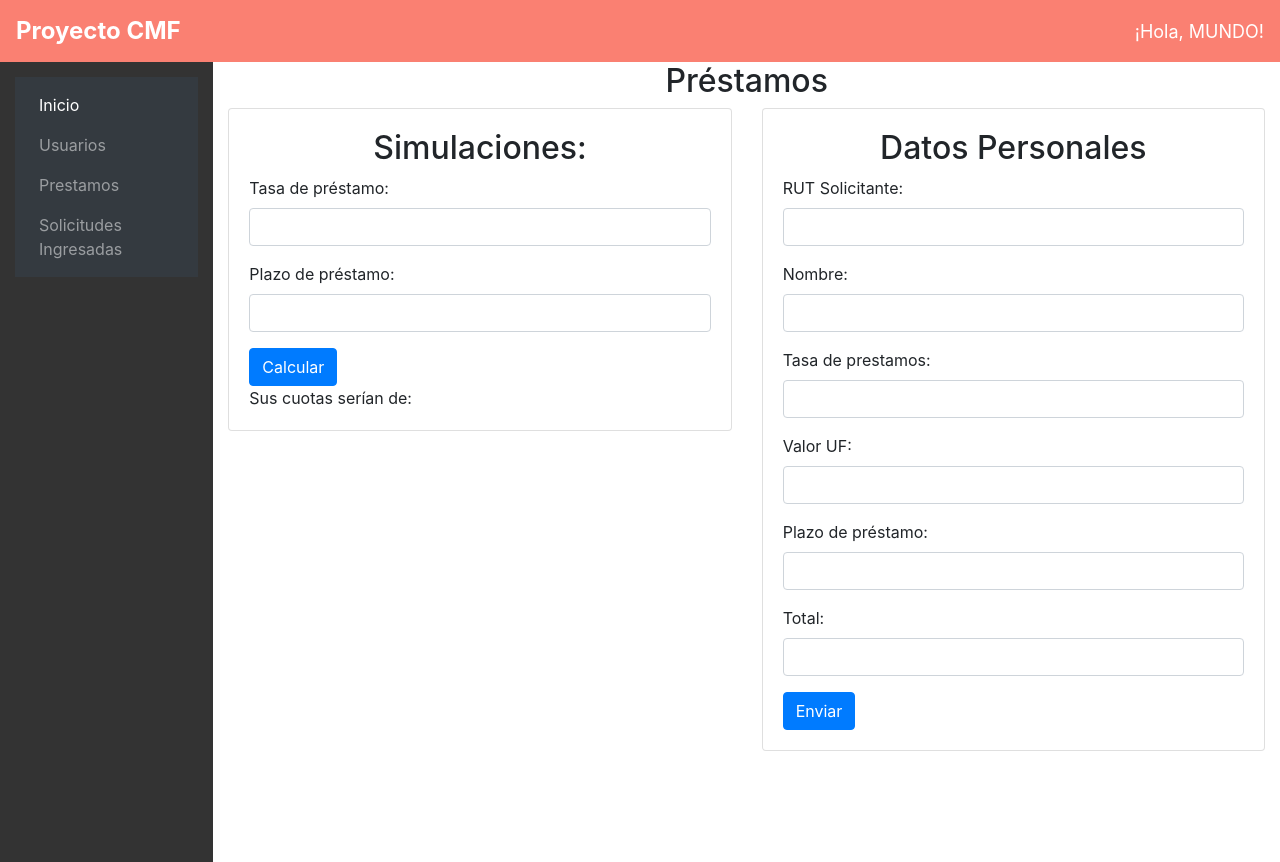
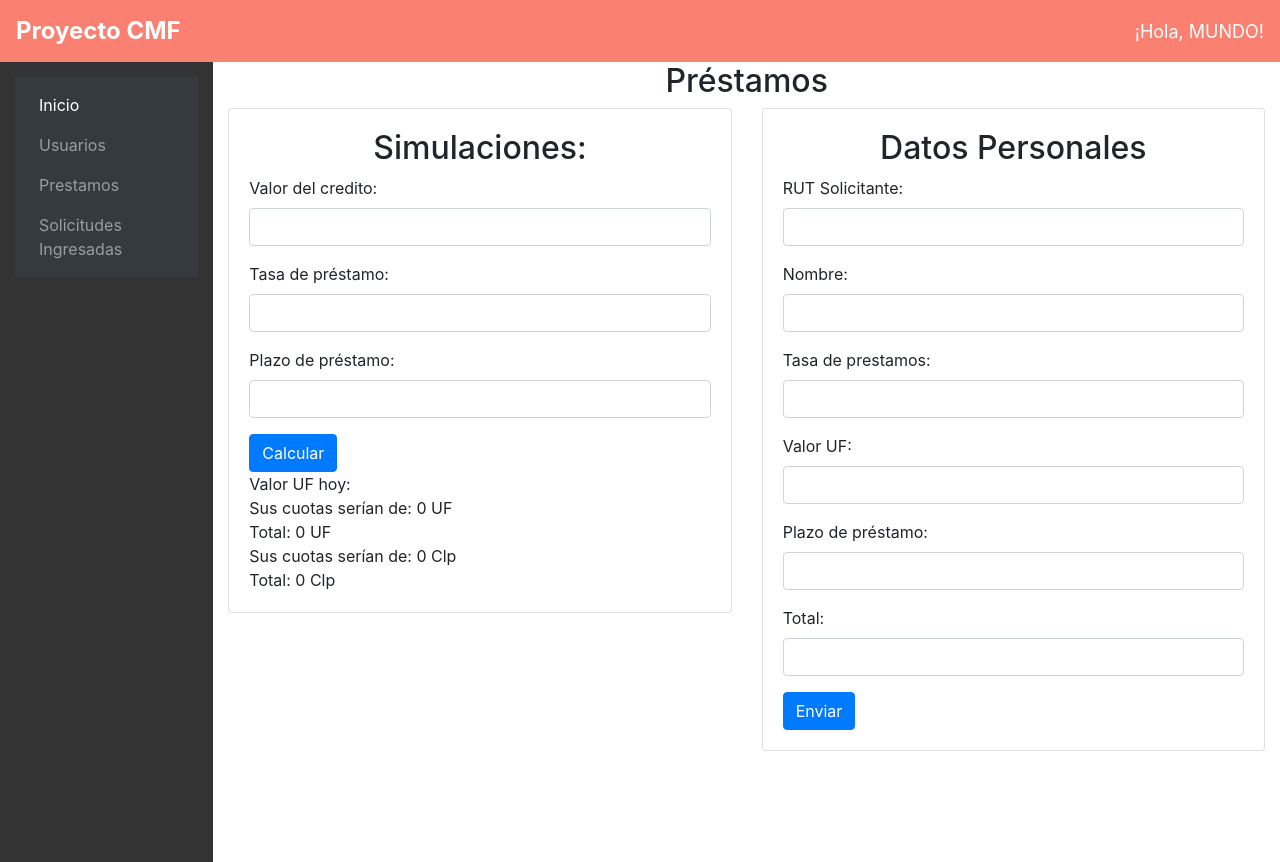
Before and after one commit to benjas909/IS-Grupo-16, a React (Create React App) app in the folder frontend/: page /sim in a window 1280 px wide. Built offline with nearby package versions, Linux system fonts and the light colour scheme; no server answers; the HTML template or start-up script is replaced by a standard one.

Commit message:
connect to API, functional sim calc
todo: fix total and clp conversions

```diff
--- a/frontend/src/views/sims/index.jsx
+++ b/frontend/src/views/sims/index.jsx
@@ -5,11 +5,17 @@ import axios from 'axios';
 export default function Index() {
   const history = useHistory();
 
+
   const [formData, setFormData] = useState({
+    valorCredito: '',
     tasa: '',
     plazo: '',
-    calculo: '',
-  });
+    cuotaUF: '0',
+    totalUF: '0',
+    cuotaClp: '0',
+    totalClp: '0',
+  })
+
   const [cuota, setCuota] = useState('');
   const [rut, setRut] = useState('');
   const [nombre, setNombre] = useState('');
@@ -18,22 +24,54 @@ export default function Index() {
   const [total, setTotal] = useState('');
   const [tasaP, setTasaP] = useState('');
 
+  useEffect(() => {
+    axios.get("https://api.cmfchile.cl/api-sbifv3/recursos_api/uf?apikey=599cd22316598c0ec9fc843e23b2cdcc077159ba&formato=JSON")
+      .then(res => {
+        console.log(res)
+        const data = res.data;
+        setValorUF(data.UFs[0].Valor)
+      })
+      .catch(error => {
+      console.error("Error conectando con api UF:", error);
+      })
+  },[]);
+
+
+
+
 
   useEffect(() => {
-    console.log('Cuota actualizada:', formData.calculo);
-  }, [formData.calculo]);
+    console.log('Cuota actualizada:', formData.cuotaUF);
+  }, [formData.cuotaUF]);
 
 
   const imprimirCalculo = (event) => {
     event.preventDefault();
-    const resultado = calcular(formData.tasa, formData.plazo);
-    setFormData({ ...formData, calculo: resultado });
-    setCuota(resultado);
+    const cuotaUF = calcularCuota(formData.tasa, formData.plazo, formData.valorCredito);
+    setFormData({ ...formData, cuotaUF: cuotaUF });
+    setCuota(cuotaUF);
+
   };
 
-  const calcular = (tasa, plazo) => {
-    return tasa * plazo;
+  const calcularCuota = (tasa, plazo, valor) => {
+    var tasa = parseFloat(tasa/100)
+    const cuota = ((valor * tasa) / ( 1 - Math.pow((1+tasa),(-plazo)))).toFixed(2)
+
+    return cuota;
   };
+
+  const calcularUFTotal = (cuota, plazo) =>{
+    return ((cuota*plazo).toFixed(2))
+  };
+
+  const calcularCuotaClp = (cuota, valorUF) => {
+    return ((cuota*valorUF).toFixed(2))
+  };
+
+  const calcularTotalClp =(UFtotal, valorUF) => {
+    return ((UFtotal * valorUF).toFixed(2))
+  };
+
 
   const handleInputChange = (event) => {
     const { name, value } = event.target;
@@ -65,7 +103,7 @@ export default function Index() {
       valorUF: parseFloat(valorUF),
       plazo: parseInt(plazoCuota, 10),
       total: parseInt(total, 10),
-      cuota: parseInt(formData.calculo, 10),
+      cuota: parseInt(formData.cuotaUF, 10),
     };
 
 
@@ -130,6 +168,17 @@ export default function Index() {
                 <form onSubmit={imprimirCalculo}>
                   <h2 className="text-center">Simulaciones:</h2>
                   <div className="form-group">
+                    <label htmlFor="valorCredito">Valor del credito:</label>
+                    <input
+                      type="text"
+                      id="valorCredito"
+                      name="valorCredito"
+                      value={formData.valorCredito}
+                      onChange={handleInputChange}
+                      className="form-control"
+                    />
+                  </div>
+                  <div className="form-group">
                     <label htmlFor="tasa">Tasa de préstamo:</label>
                     <input
                       type="text"
@@ -155,7 +204,12 @@ export default function Index() {
                     Calcular
                   </button>
                 </form>
-                <div>Sus cuotas serían de: {formData.calculo}</div>
+                <div>Valor UF hoy: {valorUF}</div>
+                <div>Sus cuotas serían de: {formData.cuotaUF} UF</div>
+                <div>Total: {formData.totalUF} UF</div>
+                <div>Sus cuotas serían de: {formData.cuotaClp} Clp</div>
+                <div>Total: {formData.totalClp} Clp</div>
+
               </div>
             </div>
           </div>
```
Also changed, not shown: 1 other file (tests, documents, lock files or other folders).
